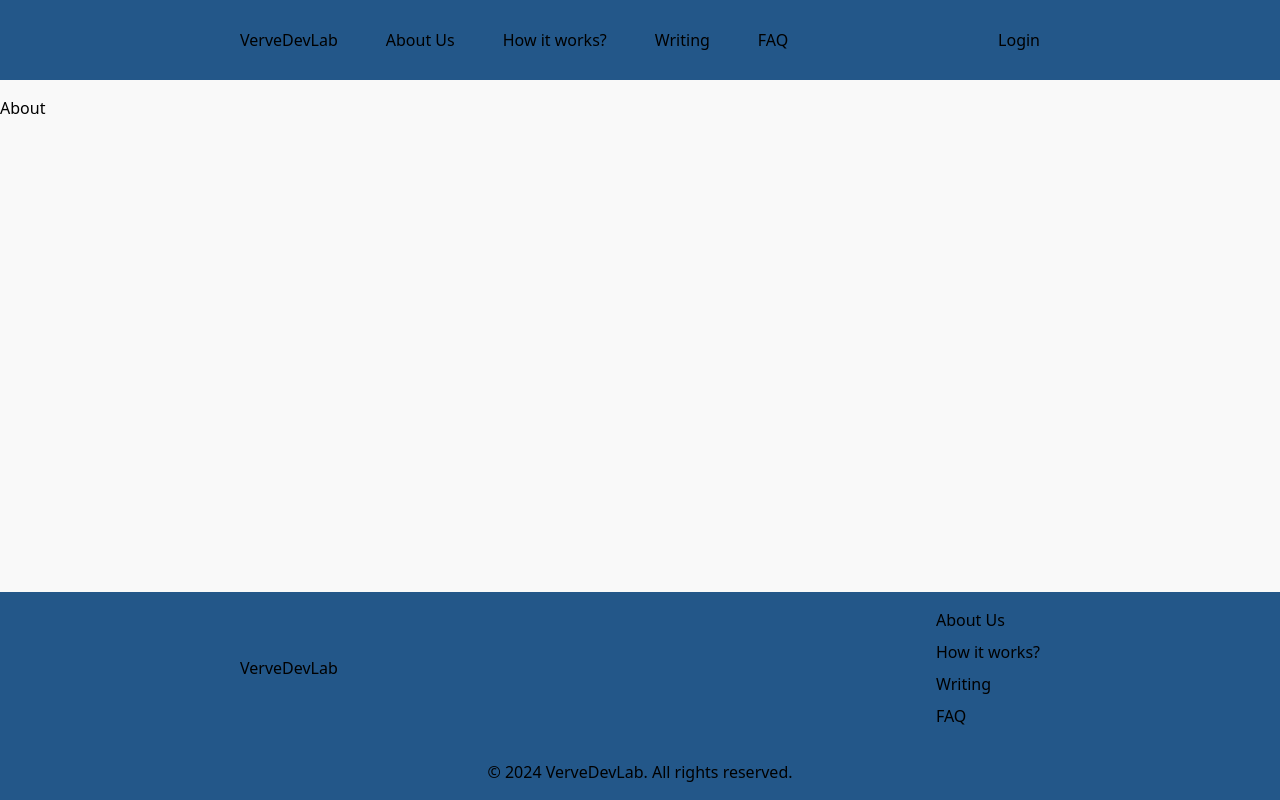
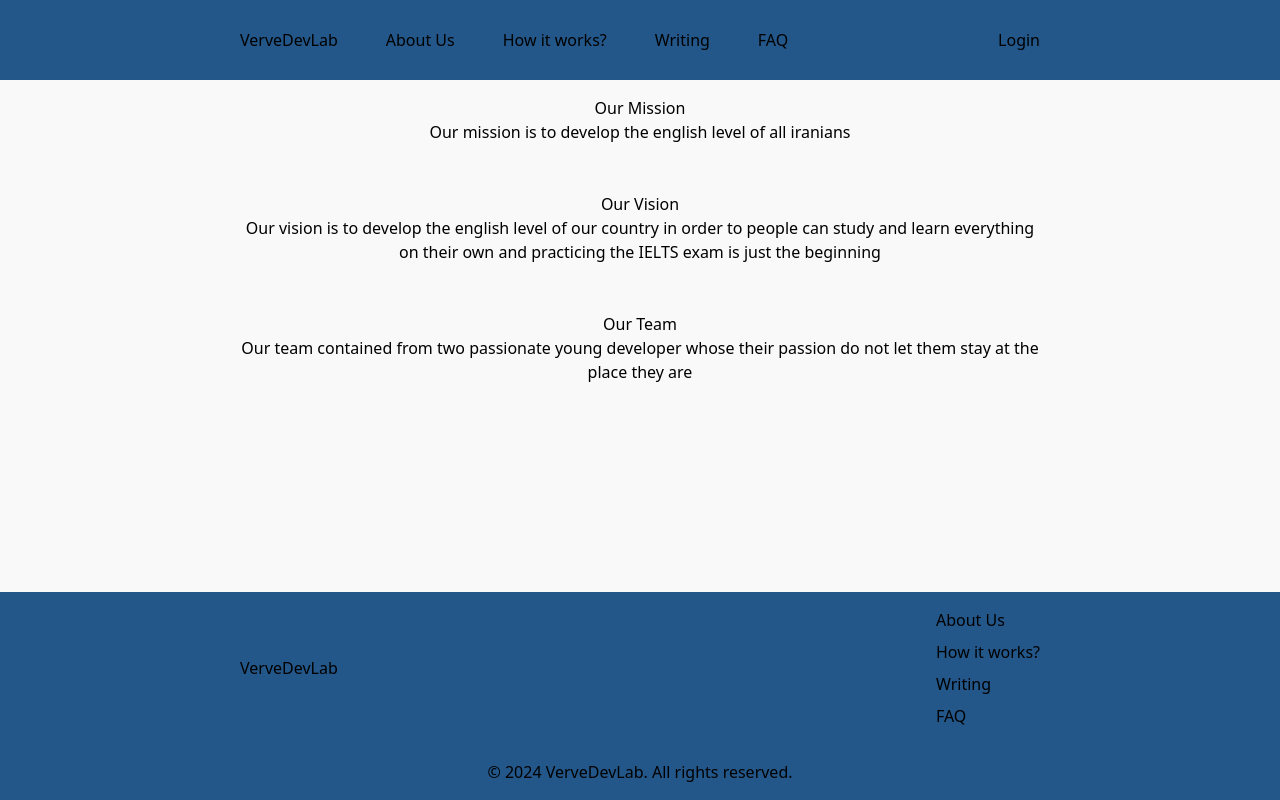
Before and after one commit to arsamhb/vervezbn, a Next.js app in the folder frontend/: page /about in a window 1280 px wide. Built offline with nearby package versions, Linux system fonts and the light colour scheme.

Commit message:
feat/front/about page

```diff
--- a/frontend/src/app/about/page.tsx
+++ b/frontend/src/app/about/page.tsx
@@ -1,11 +1,31 @@
-import React from 'react'
+import React from "react";
 
-type Props = {}
+const aboutUsContent = [
+  {
+    title: "Our Mission",
+    text: "Our mission is to develop the english level of all iranians",
+  },
+  {
+    title: "Our Vision",
+    text: "Our vision is to develop the english level of our country in order to people can study and learn everything on their own and practicing the IELTS exam is just the beginning",
+  },
+  {
+    title: "Our Team",
+    text: "Our team contained from two passionate young developer whose their passion do not let them stay at the place they are",
+  },
+];
 
-const About = (props: Props) => {
+const About = () => {
   return (
-    <div>About</div>
-  )
-}
+    <article className="standard-margin flex flex-col items-center gap-12">
+      {aboutUsContent.map((item) => (
+        <section className="flex flex-col items-center">
+          <h2 className=" text-center">{item.title}</h2>
+          <p className=" text-center">{item.text}</p>
+        </section>
+      ))}
+    </article>
+  );
+};
 
-export default About
+export default About;
```
